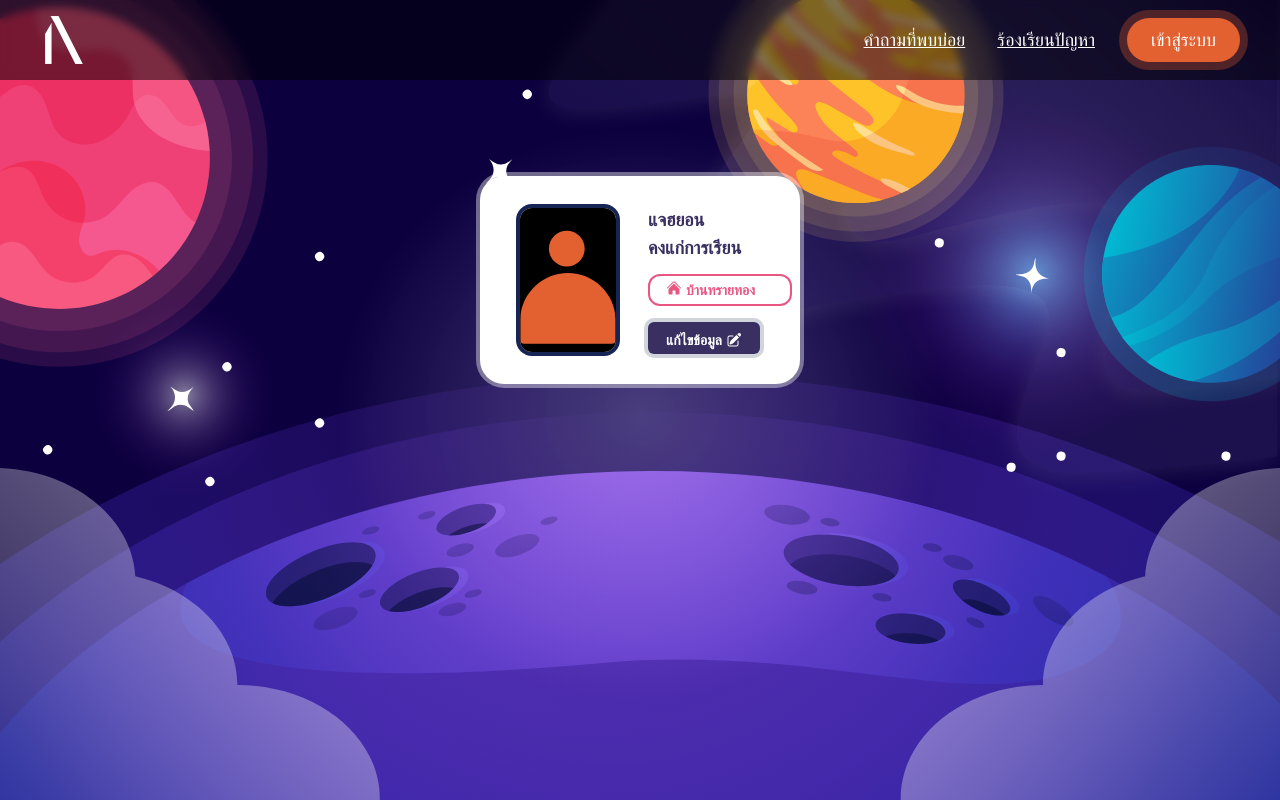
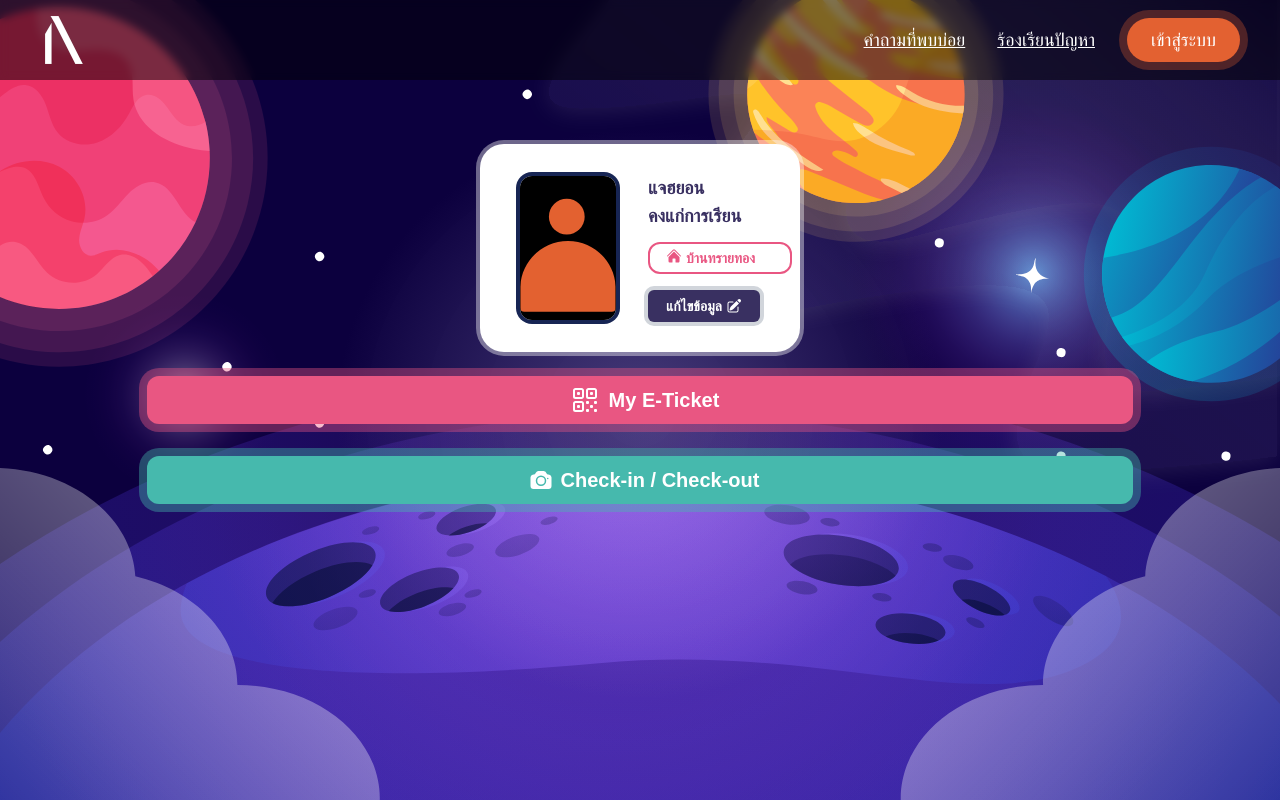
Before and after one commit to isd-sgcu/rpkm66-frontend, a Next.js app: page /estamp-home in a window 1280 px wide. Shown: the top 802 px of the page. Built offline with nearby package versions, Linux system fonts and the light colour scheme; no server answers; a web font is replaced by a local one.

Commit message:
feat: add checkin/checkout buttons

```diff
--- /dev/null
+++ b/src/components/estamp-home/CheckIn.tsx
@@ -0,0 +1,13 @@
+import { CameraIcon } from '@heroicons/react/24/solid';
+const CheckIn = () => {
+    return (
+        <button
+            className="my-2 flex h-12 w-4/5 items-center justify-center rounded-xl bg-green text-xl font-bold ring-8 ring-green/40"
+            onClick={() => console.log('GG')}
+        >
+            <CameraIcon className="mx-2 h-6 w-6" />
+            <h1>Check-in / Check-out</h1>
+        </button>
+    );
+};
+export default CheckIn;
--- /dev/null
+++ b/src/components/estamp-home/MyETicket.tsx
@@ -0,0 +1,13 @@
+import { QrCodeIcon } from '@heroicons/react/24/solid';
+const MyETicket = () => {
+    return (
+        <button
+            className="my-6 flex h-12 w-4/5 items-center justify-center rounded-xl bg-pink-400 text-xl font-bold ring-8 ring-pink-400/40"
+            onClick={() => console.log('GG')}
+        >
+            <QrCodeIcon className="mx-2 h-8 w-8" />
+            <h1>My E-Ticket</h1>
+        </button>
+    );
+};
+export default MyETicket;
--- a/src/components/estamp-home/Profile.tsx
+++ b/src/components/estamp-home/Profile.tsx
@@ -1,14 +1,9 @@
-import {
-    HomeIcon,
-    PencilSquareIcon,
-    QrCodeIcon,
-} from '@heroicons/react/24/solid';
+import { HomeIcon, PencilSquareIcon } from '@heroicons/react/24/solid';
 import Human from '@/public/images/pfp-placeholder.svg';
 import Image from 'next/image';
 const Profile = () => {
     return (
         <div className="flex h-52 w-80 justify-center rounded-3xl bg-white ring-4 ring-white/40">
-            <div className="mx-5 flex">
             <div className="justify-cente mx-8 flex items-center">
                 <div className="relative aspect-square h-36 w-24 max-w-full rounded-xl ring-4 ring-blue-950">
                     <Image
@@ -30,14 +25,13 @@ const Profile = () => {
                     className="mt-1 h-8 w-28 rounded-md bg-purple-400 ring-4 ring-gray-300"
                     onClick={() => console.log('Clicked')}
                 >
-                        <div className="flex justify-center py-2 text-sm text-white">
+                    <div className="flex justify-center py-1 text-sm text-white">
                         <p>แก้ไขข้อมูล</p>
                         <PencilSquareIcon className="ml-1 h-5 w-4" />
                     </div>
                 </button>
             </div>
         </div>
-        </div>
     );
 };
 
--- a/src/pages/estamp-home.tsx
+++ b/src/pages/estamp-home.tsx
@@ -1,9 +1,13 @@
+import CheckIn from '@/components/estamp-home/CheckIn';
+import MyETicket from '@/components/estamp-home/MyETicket';
 import Profile from '@/components/estamp-home/Profile';
 
 const EstampHome = () => {
     return (
-        <div className="flex min-h-screen w-full justify-center px-6 py-24">
+        <div className="flex min-h-screen w-full flex-col items-center px-6 py-16">
             <Profile />
+            <MyETicket />
+            <CheckIn />
         </div>
     );
 };
```
Lines whose indentation alone changed are shown as unchanged.
